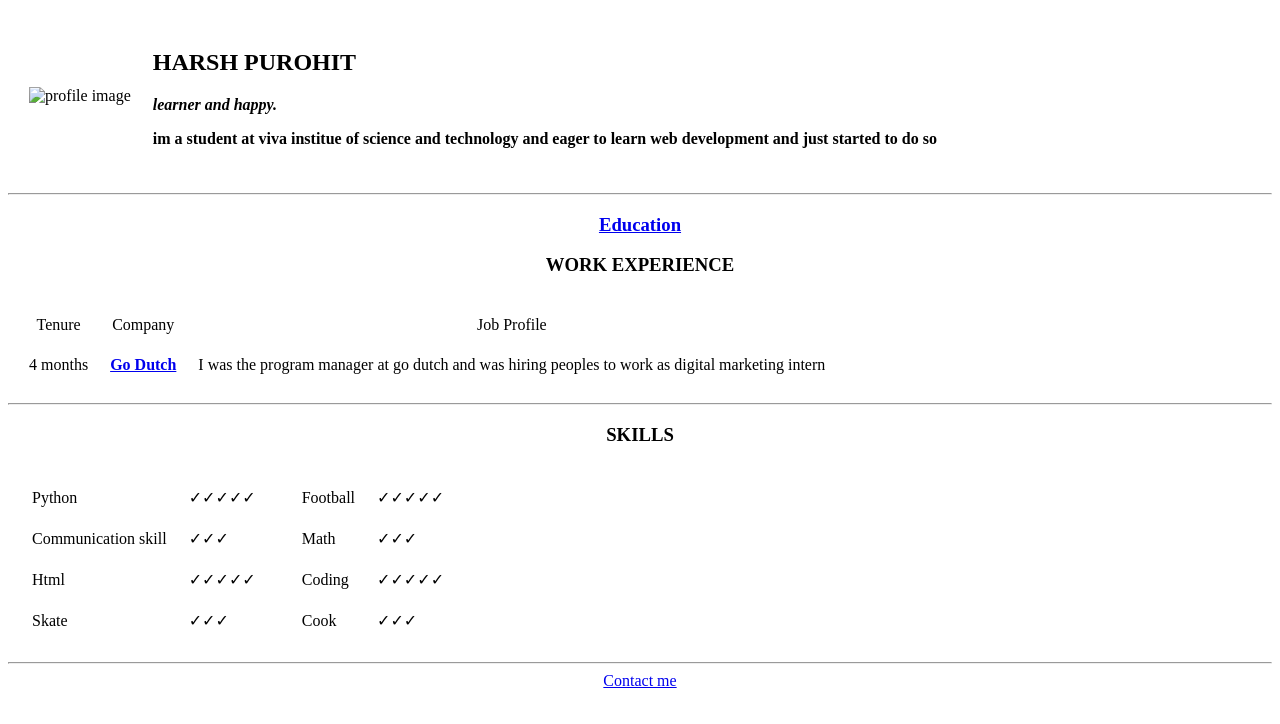
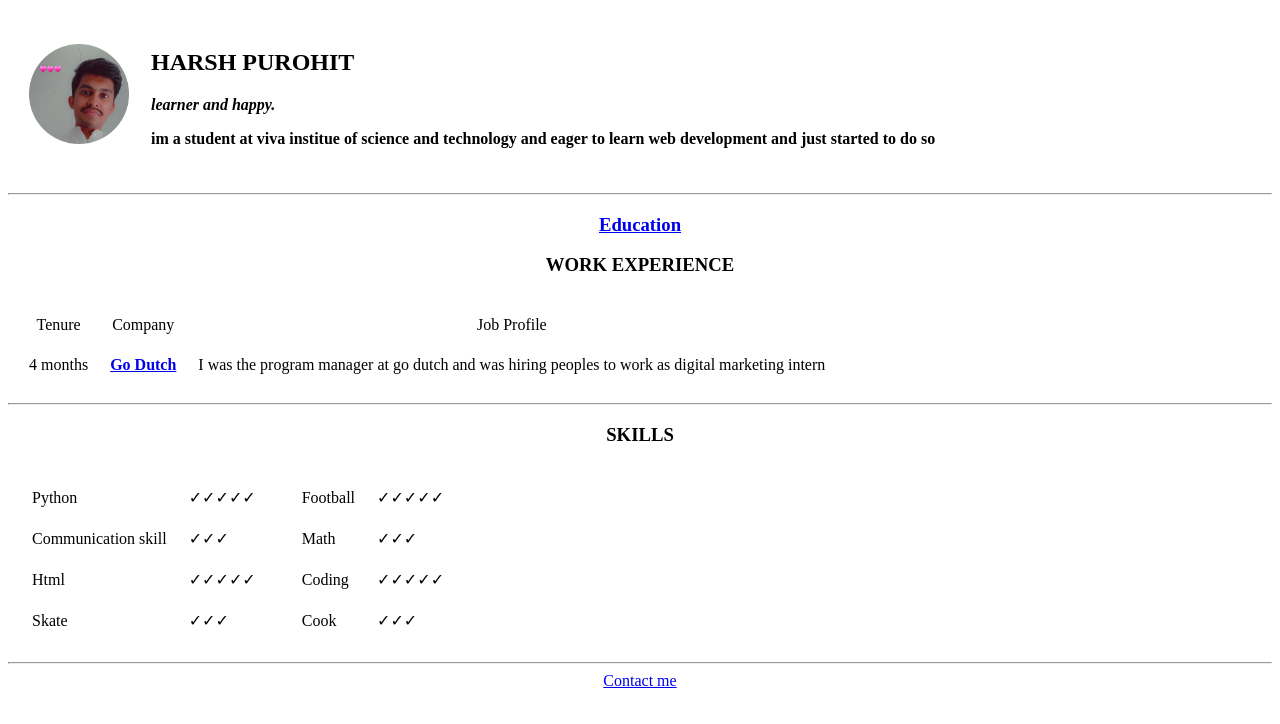
Before and after one commit to harshpurohit9763/cv, a plain HTML site: page index.html in a window 1280 px wide. Drawn offline with Linux system fonts and the light colour scheme.

Commit message:
Update index.html

```diff
--- a/index.html
+++ b/index.html
@@ -6,7 +6,7 @@
 </head>
 <body>
   <table cellspacing="20">
-    <td><img src="images/profile.png" alt="profile image" height="100" width="100" /></td>
+    <td><img src="profile.png" alt="profile image" height="100" width="100" /></td>
     <td><h2>HARSH PUROHIT</h2>
       <strong> <p>
         <em>learner and happy.</em>
```
